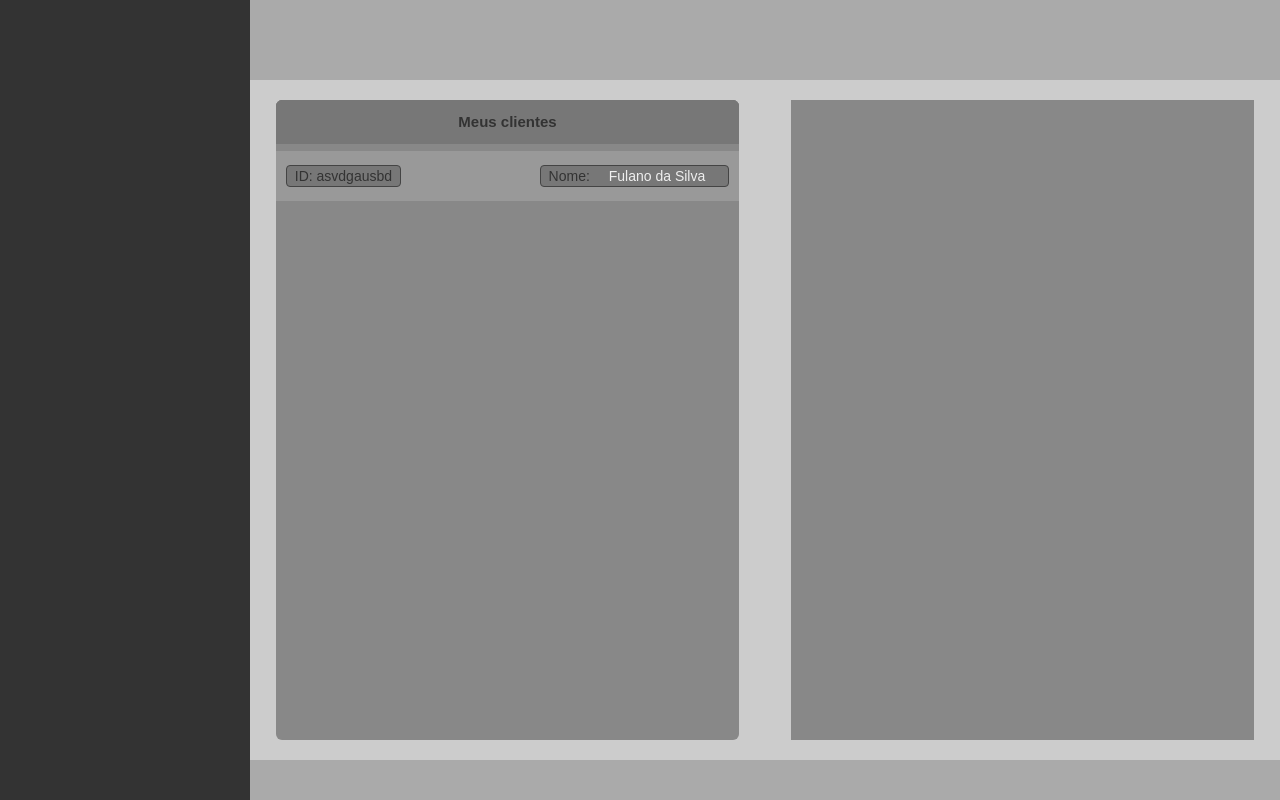
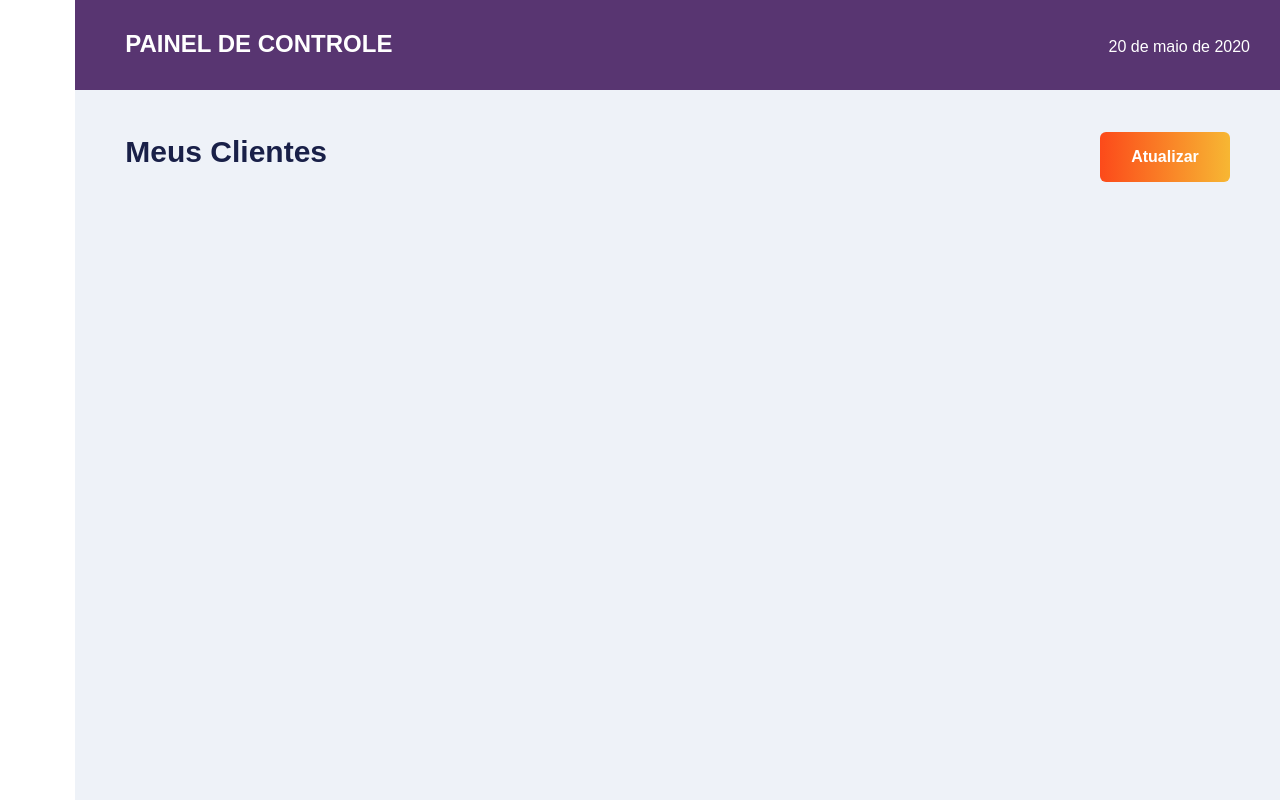
Before and after one commit to samucka98/crud, a website: page public/index.html in a window 1280 px wide. Drawn offline with Linux system fonts and the light colour scheme.

Commit message:
Mudança no front

```diff
--- a/public/index.html
+++ b/public/index.html
@@ -3,31 +3,32 @@
   <head>
     <meta charset="UTF-8">
     <meta name="viewport" content="width=device-width, initial-scale=1.0">
-    <title>Document</title>
+    <title>Painel de Controle</title>
     <link rel="stylesheet" href="./styles/global.css">
   </head>
 
   <body>
     <div class="dashboard">
-      <div class="sidebarControl"></div>
+      <!-- Navegação de funcionalidades -->
+      <div class="sidebar"></div>
+
+      <!-- Header -->
       <div class="main">
-        <div class="search"></div>
-        <div class="content">
-          <div class="list">
-            <div class="titleListClients">
-              <h2>Meus clientes</h2>
-            </div>
+        <div class="head">
+          <div class="titleHead">
+            <h2>PAINEL DE CONTROLE</h2>
+          </div>
 
-            <div id="clients">
-              <div class="client" id="">
-                <span class="idClient">ID: asvdgausbd</span>
-                <span>Nome: <a href="#">Fulano da Silva</a></span>
-              </div>
-            </div>
+          <div class="infos">
+            <p>20 de maio de 2020</p>
           </div>
-          <div class="edit"></div>
         </div>
-        <div class="footer"></div>
+
+        <div class="section">
+          <h2 class="sectionName">Meus Clientes</h2>
+
+          <button id="atualizar">Atualizar</button>
+        </div>
       </div>
     </div>
   </body>
--- a/public/styles/global.css
+++ b/public/styles/global.css
@@ -1,104 +1,71 @@
+
 body {
   margin: 0;
   padding: 0;
 }
 
 .dashboard {
-  background-color: #ccc;
-  width: 100%;
-  height: 100vh;
-
+  background-color: #eef2f8;
   display: flex;
-  justify-content: space-between;
 }
 
-.sidebarControl {
-  background-color: #333;
-  width: 250px;
+.sidebar {
+  background-color: #fff;
+  width: 80px;
   height: 100vh;
 }
 
 .main {
-  width: calc(100% - 250px);
-  height: 100vh;
-}
-
-.search {
-  background-color: #aaa;
-  width: 100%;
-  height: 10vh;
-}
-
-.content {
-  width: 100%;
-  height: 85vh;
-  display: flex;
-  justify-content: space-around;
-  align-items: center;
-}
-
-.list {
-  background-color: #888;
-  width: 45%;
-  height: 80vh;
-  overflow: hidden;
-  border-radius: 6px;
-  overflow: hidden;
-}
-
-.titleListClients {
-  background-color: #777;
-  text-align: center;
-  border: 1px solid #777;
-  font-size: 10px;
-  font-family: Arial, Helvetica, sans-serif;
-  color: #333;
-}
-
-#clients {
-  margin-top: 7px;
   width: 100%;
 }
 
-.client {
+.head {
+  background-color: #583571;
   width: 100%;
-  height: 50px;
-  background-color: #999;
+  height: 90px;
   display: flex;
-  align-items: center;
   justify-content: space-between;
+  align-items: baseline;
+  color: #fff;
+  font-family: Arial, Helvetica, sans-serif;
 }
 
-.client span {
-  font-family: Arial, Helvetica, sans-serif;
-  background-color: #777;
-  color: #333;
-  padding: 2px 8px;
-  font-size: 14px;
-  border: 1px solid #444;
-  border-radius: 4px;
-  margin: 10px;
+.titleHead {
+  margin: 10px 50px;
 }
 
-.client span a {
-  text-decoration: none;
-  color: #eee;
-  margin: 0px 15px;
+.infos {
+  margin: 10px 30px;
 }
 
-.client span a:hover {
-  color: #fff;
+.section {
+  margin: 20px 50px;
+  display: flex;
+  justify-content: space-between;
+  align-items: baseline;
 }
 
-.edit {
-  background-color: #888;
-  width: 45%;
-  height: 80vh;
-  overflow: hidden;
+.sectionName {
+  color: #192048;
+  font-family: Arial, Helvetica, sans-serif;
+  font-size: 30px;
 }
 
-.footer {
-  background-color: #aaa;
-  width: 100%;
-  height: 5vh;
+#atualizar {
+  width: 130px;
+  height: 50px;
+  background: none;
+  outline: none;
+  border: none;
+  background:linear-gradient(90deg, #fc4a1a 0%,#f7b733 100% );
+  color: #fff;
+  font-size: 16px;
+  border-radius: 6px;
+  font-weight: bold;
+  transition: .2s;
 }
+
+#atualizar:hover {
+  background:linear-gradient(90deg, #fc5a1a 0%, #f7b733 100% );
+  transition: .4s;
+}
```
Also changed, not shown: public/scripts/script.js (added, +50 -0 lines).
